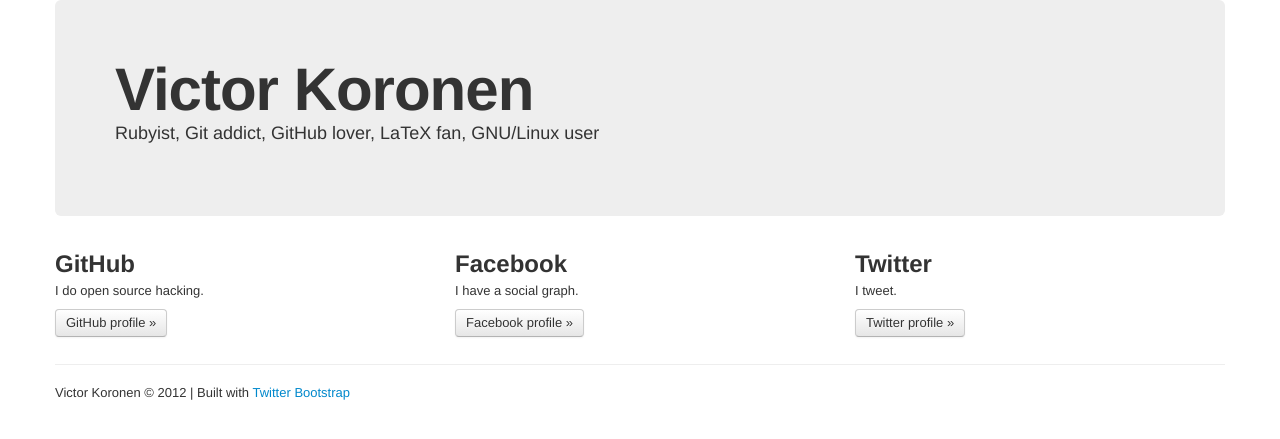
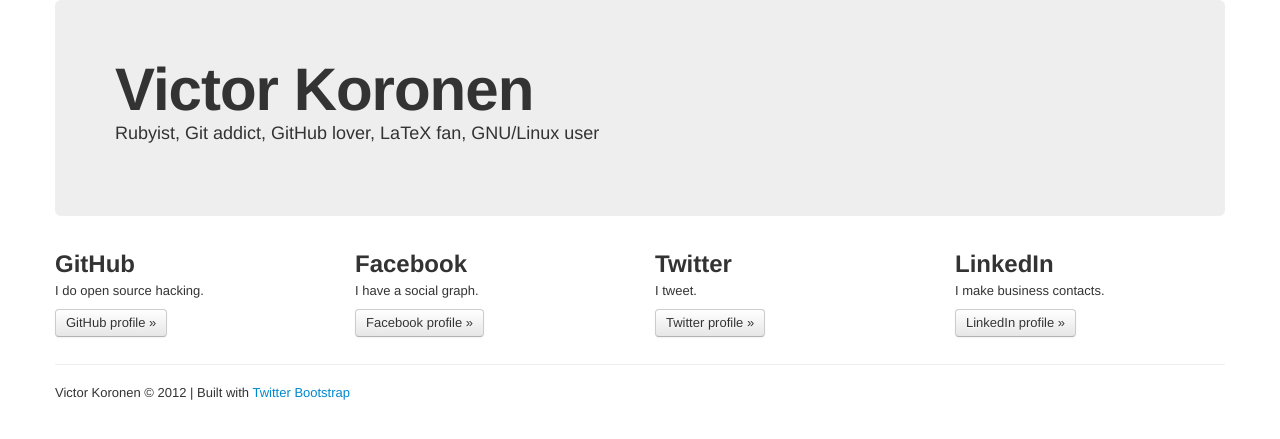
Before and after one commit to Koronen/koronen.github.io, a Jekyll site: the page built from index.html, in a window 1280 px wide. Shown: the top 439 px of the page. Built offline with Jekyll 4.4.1, drawn with Linux system fonts in a browser that asks for light colours.

Commit message:
Add LinkedIn

```diff
--- a/index.html
+++ b/index.html
@@ -9,19 +9,24 @@
 </div>
 
 <div class="row">
-  <div class="span4">
+  <div class="span3">
     <h2>GitHub</h2>
     <p>I do open source hacking.</p>
     <p><a class="btn" href="https://github.com/Koronen/">GitHub profile &raquo;</a></p>
   </div>
-  <div class="span4">
+  <div class="span3">
     <h2>Facebook</h2>
     <p>I have a social graph.</p>
     <p><a class="btn" href="https://www.facebook.com/victor.koronen">Facebook profile &raquo;</a></p>
   </div>
-  <div class="span4">
+  <div class="span3">
     <h2>Twitter</h2>
     <p>I tweet.</p>
     <p><a class="btn" href="https://twitter.com/victorkoronen">Twitter profile &raquo;</a></p>
   </div>
+  <div class="span3">
+    <h2>LinkedIn</h2>
+    <p>I make business contacts.</p>
+    <p><a class="btn" href="http://www.linkedin.com/in/victorkoronen">LinkedIn profile &raquo;</a></p>
+  </div>
 </div>
```
